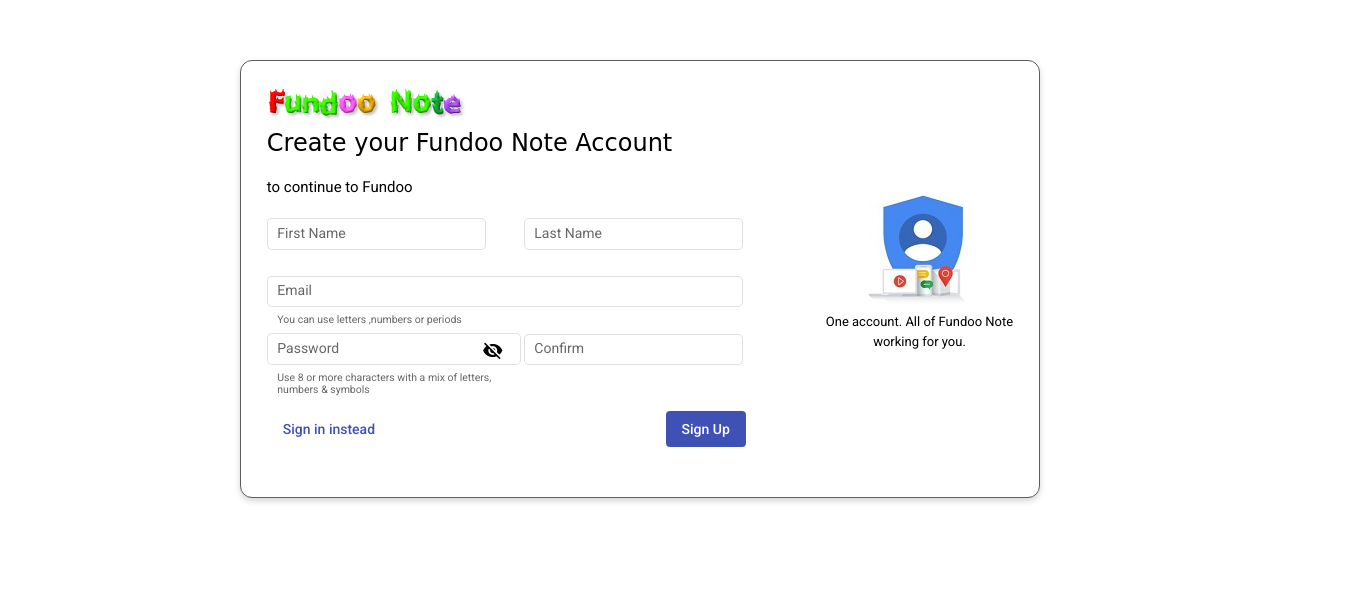
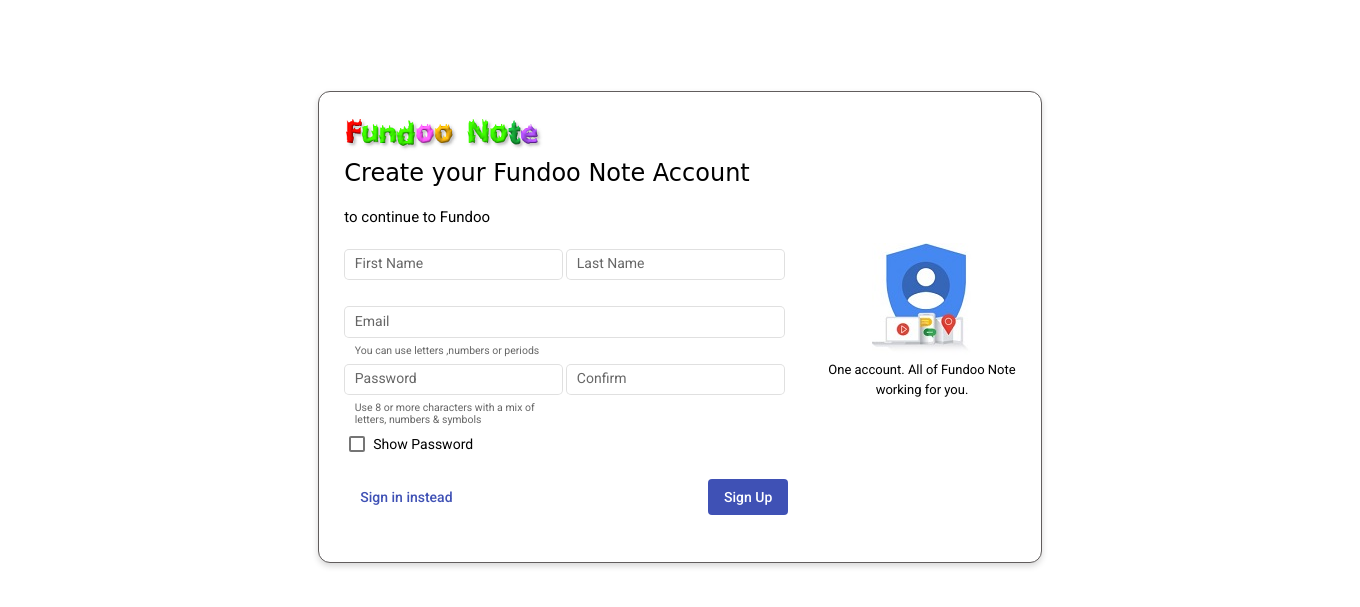
Before and after one commit to RohitGupta8/FundooNoteUI, an Angular app: page /register in a window 1280 px wide. Shown: the part 121-728 px from the top of the page, 1360 px wide, since content can reach past the window. Built offline with nearby package versions, Linux system fonts and the light colour scheme.

Commit message:
refactor: register component code

```diff
--- a/src/app/components/password-recovery/password-recovery.component.html
+++ b/src/app/components/password-recovery/password-recovery.component.html
@@ -18,7 +18,7 @@
           </mat-form-field>
           <div class="password">
             <mat-form-field appearance="outline" class="form-field">
-              <mat-label>Password</mat-label>
+              <mat-label> New Password</mat-label>
               <input matInput [type]="hide ? 'password' : 'text'" class="input" formControlName="password" />
               <button mat-icon-button matSuffix (click)="hide = !hide" [attr.aria-label]="'Hide password'"
                 [attr.aria-pressed]="hide">
--- a/src/app/components/signing-up/signing-up.component.html
+++ b/src/app/components/signing-up/signing-up.component.html
@@ -1,8 +1,8 @@
 <div class="form-container">
   <div class="form">
-    <div class="form-text">
-      <img src="../../../assets/fundooNote.png">
-      <form (ngSubmit)="onSubmit()">
+    <div class="form-width" >
+      <div><img src="../../../assets/fundooNote.png"></div>
+      <form class="form-text" (ngSubmit)="onSubmit()">
         <div>
           <h1 style="font-weight: 500;font-family: Comic Sans MS ;">Create your Fundoo Note Account</h1>
           <h4>to continue to Fundoo</h4>
@@ -26,14 +26,10 @@
             <mat-hint *ngIf="!submitted">You can use letters ,numbers or periods</mat-hint>
           </mat-form-field>
 
-          <div class="password">
+          <div>
             <mat-form-field appearance="outline" class="form-field">
               <mat-label>Password</mat-label>
               <input matInput [type]="hide ? 'password' : 'text'" class="input" formControlName="password" />
-              <button mat-icon-button matSuffix (click)="hide = !hide" [attr.aria-label]="'Hide password'"
-                [attr.aria-pressed]="hide">
-                <mat-icon>{{hide ? 'visibility_off' : 'visibility'}}</mat-icon>
-              </button>
               <mat-hint *ngIf="!submitted">
                 Use 8 or more characters with a mix of letters, numbers & symbols
               </mat-hint>
@@ -42,6 +38,9 @@
               <mat-label>Confirm</mat-label>
               <input matInput [type]="hide ? 'password' : 'text'" class="input" formControlName="confirm" />
             </mat-form-field>
+            <div class="checkbox">
+              <mat-checkbox id="showPassword" (click)="ShowPassword()">{{hide ? 'Show Password':'Hide Password'}}</mat-checkbox>
+            </div>
 
           </div>
 
--- a/src/app/components/signing-up/signing-up.component.scss
+++ b/src/app/components/signing-up/signing-up.component.scss
@@ -1,12 +1,22 @@
+.form-text {
+  display: flex;
+  flex-flow: column wrap;
+}
+@media (min-width: 450px) {
+  .form-container {
+    padding: 48px 40px 36px;
+  }
+
   .form-container {
     width: 100%;
     height: 100%;
     display: flex;
     justify-content: center;
     align-items: center;
-  position:absolute;
+    position: absolute;
     flex-flow: row wrap;
   }
+
 
   .form {
     background: #ffffff 0% 0% no-repeat padding-box;
@@ -16,11 +26,12 @@
     padding: 2%;
     display: flex;
     flex-flow: row wrap;
+    max-width: 55%;
   }
 
   .text {
     text-align: left;
-  font-family: Lucida ;
+    font-family: Lucida;
     font-weight: 900;
     justify-content: center;
   }
@@ -49,23 +60,34 @@
     margin-right: 3px;
   }
 
-.image-signup{
+  .image-signup {
     display: flex;
     flex-flow: column wrap;
     justify-content: center;
     align-items: center;
-    padding-left: 80px;
+    padding-left: 40px;
+  }
+  .checkbox {
+    padding-top: 15px;
+    padding-left: 5px;
   }
 
-#image-text{
+  #image-text {
     text-align: center;
     font-size: small;
   }
 
-::ng-deep .mat-form-field-flex > .mat-form-field-infix { padding: 0.3em 9px !important;}
-::ng-deep .mat-form-field-label-wrapper { top: -1.6em; }
+  ::ng-deep .mat-form-field-flex > .mat-form-field-infix {
+    padding: 0.3em 9px;
+  }
+  ::ng-deep .mat-form-field-label-wrapper {
+    top: -1.6em;
+  }
 
-::ng-deep .mat-form-field-appearance-outline.mat-form-field-can-float.mat-form-field-should-float .mat-form-field-label {
-    transform: translateY(-1.0em) scale(.75);
-    width: 103.33333%;
+  ::ng-deep
+    .mat-form-field-appearance-outline.mat-form-field-can-float.mat-form-field-should-float
+    .mat-form-field-label {
+    transform: translateY(-0.8em) scale(0.85);
+    width: 50.33333%;
   }
+}
--- a/src/app/components/signing-up/signing-up.component.ts
+++ b/src/app/components/signing-up/signing-up.component.ts
@@ -15,5 +15,7 @@
   onSubmit() {
     this.submitted = true;
   }
-
+  ShowPassword() {
+    this.hide = !this.hide;
+  }
 }
```
Lines whose indentation alone changed are shown as unchanged.
